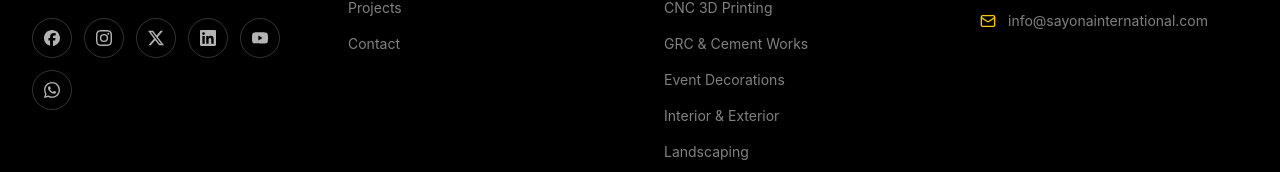
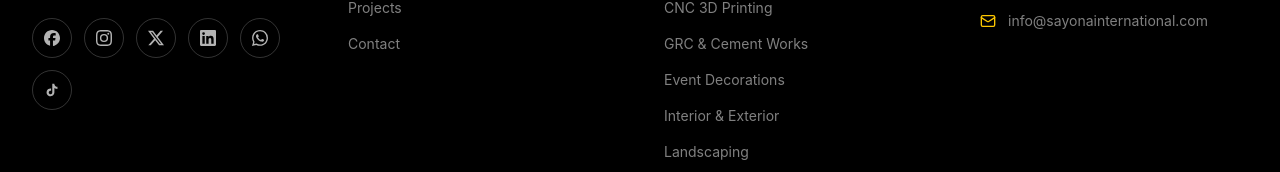
Before and after one commit to felicity0000/sayona-website, a React (Vite) app: page / in a window 1280 px wide. Shown: the part 5784-5956 px from the top of the page. Built offline with nearby package versions, Linux system fonts and the light colour scheme.

Commit message:
Sayona International Website

```diff
--- a/src/components/Footer.tsx
+++ b/src/components/Footer.tsx
@@ -7,6 +7,7 @@ import {
   LinkedinIcon,
   YoutubeIcon,
   WhatsappIcon,
+  TiktokIcon,
 } from './SocialIcons';
 
 interface FooterProps {
@@ -18,8 +19,12 @@ const socialLinks = [
   { Icon: InstagramIcon, href: '#', label: 'Instagram' },
   { Icon: XIcon, href: '#', label: 'X' },
   { Icon: LinkedinIcon, href: '#', label: 'LinkedIn' },
-  { Icon: YoutubeIcon, href: '#', label: 'YouTube' },
-  { Icon: WhatsappIcon, href: '#', label: 'WhatsApp' },
+  {
+    Icon: WhatsappIcon,
+    href: `https://wa.me/0756243447?text=${encodeURIComponent('Hello, I would like to inquire about your services.')}`,
+    label: 'WhatsApp',
+  },
+  { Icon: TiktokIcon, href: 'https://www.tiktok.com/@sayonaintltd?_r=1&_t=ZS-98FABjis0vK', label: 'TikTok' },
 ];
 const  Footer = ({ onNavigate }: FooterProps) => {
   const links = ['Home', 'About', 'Services', 'Projects', 'Contact'];
--- a/src/components/SocialIcons.tsx
+++ b/src/components/SocialIcons.tsx
@@ -32,6 +32,12 @@ export const YoutubeIcon = ({ className }: IconProps) => (
   </svg>
 );
 
+export const TiktokIcon = ({ className }: IconProps) => (
+  <svg viewBox="0 0 1024 1024" fill="currentColor" className={className}>
+    <path fillRule="evenodd" d="M530.014 112.667c43.666-.667 86.997-.334 130.328-.667c2.667 51 21 102.999 58.33 138.998c37.332 37 89.997 54 141.328 59.666v134.332c-47.998-1.667-96.33-11.667-139.994-32.333c-19-8.667-36.665-19.667-53.998-31c-.333 97.332.334 194.665-.666 291.663c-2.667 46.666-18 93-44.998 131.332c-43.665 64-119.328 105.665-196.992 106.999c-47.664 2.666-95.329-10.334-135.994-34.333c-67.33-39.666-114.662-112.332-121.661-190.331c-.667-16.667-1-33.333-.334-49.666c6-63.333 37.332-123.999 85.997-165.332c55.33-47.999 132.66-70.999 204.99-57.332c.667 49.333-1.332 98.665-1.332 147.998c-33-10.667-71.664-7.667-100.663 12.333c-20.999 13.667-36.998 34.666-45.331 58.333c-7 17-5 35.666-4.667 53.666c8 54.666 60.664 100.665 116.662 95.665c37.332-.333 72.997-22 92.33-53.666c6.332-11 13.332-22.333 13.665-35.333c3.334-59.666 2-118.998 2.334-178.664c.333-134.332-.334-268.33.666-402.328" />
+  </svg>
+);
+
 export const WhatsappIcon = ({ className }: IconProps) => (
   <svg viewBox="0 0 24 24" fill="currentColor" className={className}>
     <path d="M17.472 14.382c-.297-.149-1.758-.867-2.03-.967-.273-.099-.471-.148-.67.15-.197.297-.767.966-.94 1.164-.173.199-.347.223-.644.075-.297-.15-1.255-.463-2.39-1.475-.883-.788-1.48-1.761-1.653-2.059-.173-.297-.018-.458.13-.606.134-.133.298-.347.446-.52.149-.174.198-.298.298-.497.099-.198.05-.371-.025-.52-.075-.149-.669-1.612-.916-2.207-.242-.579-.487-.5-.669-.51-.173-.008-.371-.01-.57-.01-.198 0-.52.074-.792.372-.272.297-1.04 1.016-1.04 2.479 0 1.462 1.065 2.875 1.213 3.074.149.198 2.096 3.2 5.077 4.487.709.306 1.262.489 1.694.625.712.227 1.36.195 1.871.118.571-.085 1.758-.719 2.006-1.413.248-.694.248-1.289.173-1.413-.074-.124-.272-.198-.57-.347m-5.421 7.403h-.004a9.87 9.87 0 0 1-5.031-1.378l-.361-.214-3.741.982.998-3.648-.235-.374a9.86 9.86 0 0 1-1.51-5.26c.001-5.45 4.436-9.884 9.888-9.884 2.64 0 5.122 1.03 6.988 2.898a9.825 9.825 0 0 1 2.893 6.994c-.003 5.45-4.437 9.884-9.885 9.884M20.52 3.449C18.24 1.245 15.24 0 12.045 0 5.463 0 .102 5.36.099 11.943c0 2.105.549 4.161 1.595 5.972L0 24l6.335-1.652a11.882 11.882 0 0 0 5.71 1.447h.006c6.585 0 11.946-5.362 11.949-11.945a11.89 11.89 0 0 0-3.48-8.401"/>
```
